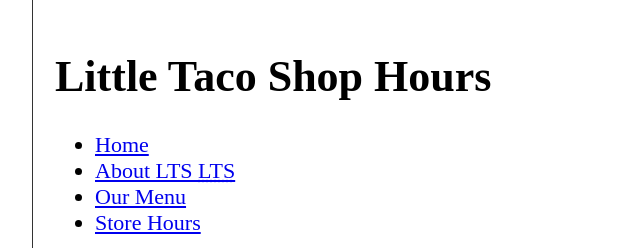
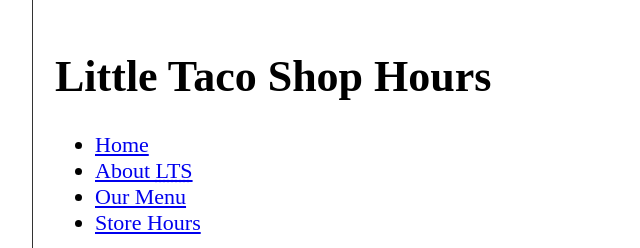
Before and after one commit to Vince-Munene/Little-Taco-Shop, a plain HTML site: page contact.html in a window 1280 px wide. Shown: the top 248 px of the page, 185-825 px from the left. Drawn offline with Linux system fonts and the light colour scheme.

Commit message:
changed a double display error

```diff
--- a/contact.html
+++ b/contact.html
@@ -10,7 +10,7 @@
     <nav>
       <ul>
         <li><a href="/">Home</a></li>
-          <li><a href="/#about">About LTS <abbr title="The Little Taco Shop">LTS</abbr></a></li>
+          <li><a href="/#about">About <abbr title="The Little Taco Shop">LTS</abbr></a></li>
           <li><a href="#menu">Our Menu</a></li>
           <li><a href="hours.html">Store Hours</a></li>
       </ul>
```
